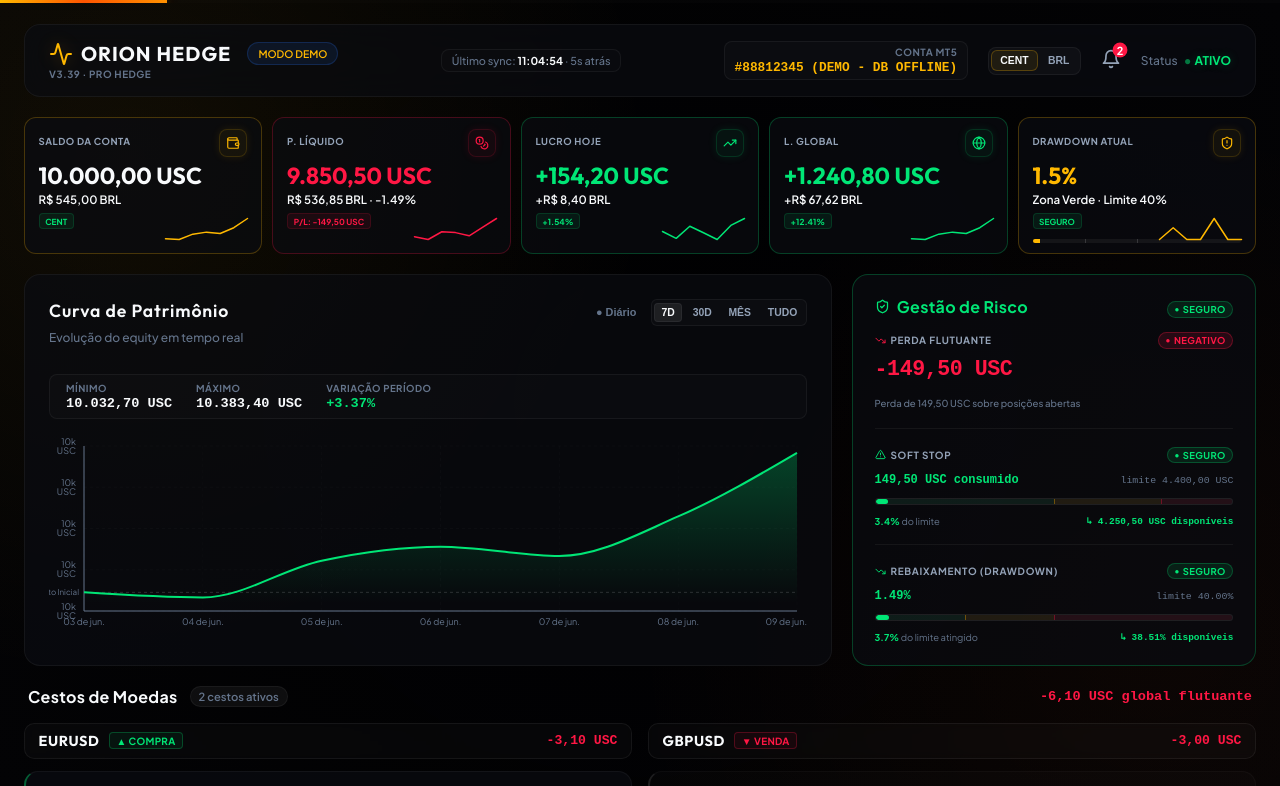
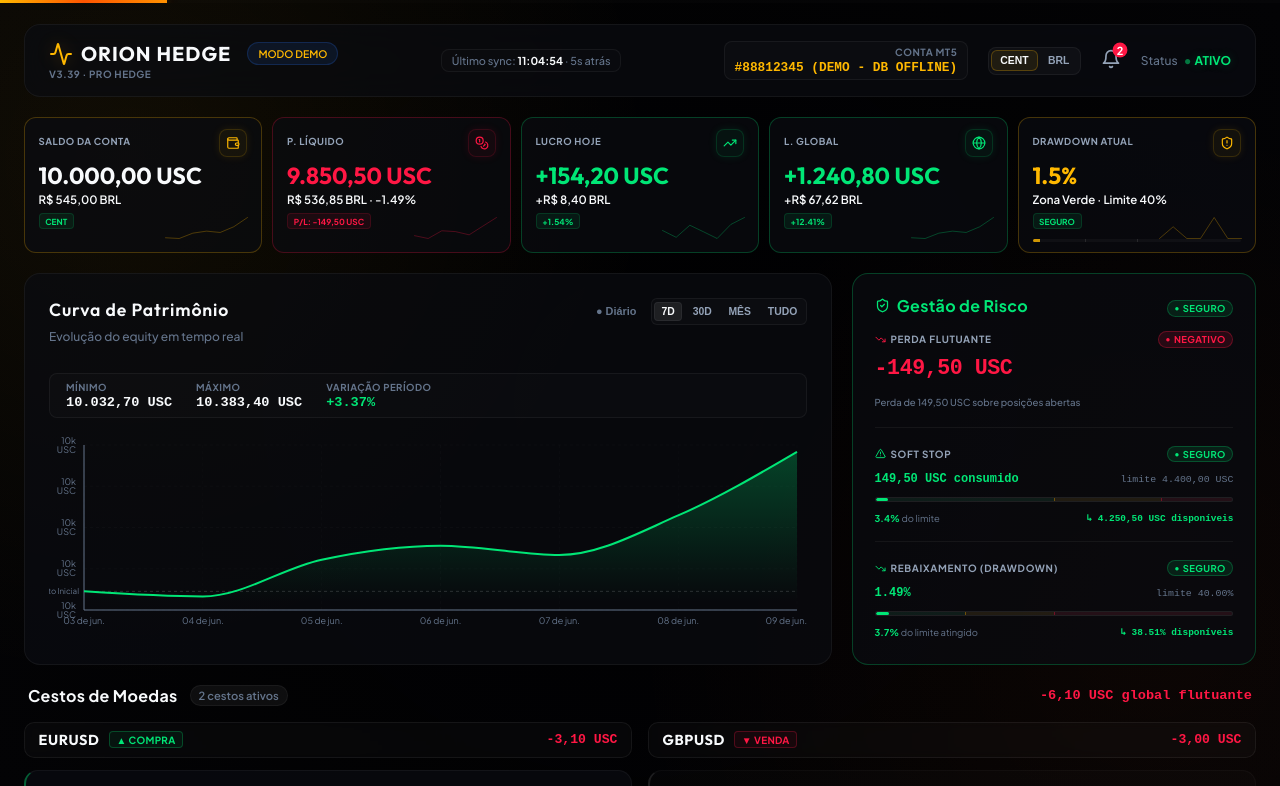
Before and after one commit to tonyrogeness-web/Oriontech, a Next.js app: page / in a window 1280 px wide. Shown: the top 786 px of the page. Built offline with nearby package versions, Linux system fonts and the light colour scheme; no server answers; the database is empty.

Commit message:
style: make sparklines and progress bars more discrete with hover state interactions

```diff
--- a/src/components/KpiCards.tsx
+++ b/src/components/KpiCards.tsx
@@ -52,7 +52,7 @@ function Sparkline({ data, color }: { data: number[]; color: string }) {
       <polyline
         fill="none"
         stroke={color}
-        strokeWidth="1.5"
+        strokeWidth="1.0"
         strokeLinecap="round"
         strokeLinejoin="round"
         points={points}
@@ -251,17 +251,18 @@ export default function KpiCards({
         </span>
 
         {/* Mini progress bar of drawdown with limit markers (25% and 50% relative zones) */}
-        <div style={{ marginTop: "0.4rem", width: "100%", height: "4px", background: "rgba(255, 255, 255, 0.05)", borderRadius: "2px", position: "relative", overflow: "hidden" }}>
+        <div style={{ marginTop: "0.4rem", width: "100%", height: "3px", background: "rgba(255, 255, 255, 0.03)", borderRadius: "2px", position: "relative", overflow: "hidden" }}>
           <div
             style={{
               height: "100%",
               width: `${Math.min(100, (maxDrawdown / 40) * 100)}%`,
               background: maxDrawdown >= 20 ? "var(--neon-red)" : maxDrawdown >= 10 ? "var(--neon-amber)" : "var(--neon-gold)",
+              opacity: 0.8,
               transition: "width 0.5s ease"
             }}
           />
-          <div style={{ position: "absolute", left: "25%", top: 0, bottom: 0, width: "1px", background: "rgba(255, 255, 255, 0.15)" }} />
-          <div style={{ position: "absolute", left: "50%", top: 0, bottom: 0, width: "1px", background: "rgba(255, 255, 255, 0.15)" }} />
+          <div style={{ position: "absolute", left: "25%", top: 0, bottom: 0, width: "1px", background: "rgba(255, 255, 255, 0.1)" }} />
+          <div style={{ position: "absolute", left: "50%", top: 0, bottom: 0, width: "1px", background: "rgba(255, 255, 255, 0.1)" }} />
         </div>
 
         <Sparkline data={drawdownTrendHistory} color={maxDrawdown >= 20 ? "var(--neon-red)" : maxDrawdown >= 10 ? "var(--neon-amber)" : "var(--neon-gold)"} />
--- a/src/components/RiskManagement.tsx
+++ b/src/components/RiskManagement.tsx
@@ -39,10 +39,10 @@ function RiskSparkline({ data, color }: { data: number[]; color: string }) {
   return (
     <svg
       width={W} height={H}
-      style={{ position: "absolute", right: 10, bottom: 8, opacity: 0.55, pointerEvents: "none" }}
+      className={styles.riskSparkline}
     >
       <polyline
-        fill="none" stroke={color} strokeWidth="1.5"
+        fill="none" stroke={color} strokeWidth="1.0"
         strokeLinecap="round" strokeLinejoin="round" points={points}
         style={{ strokeDasharray: 250, strokeDashoffset: 250, animation: "drawSparkline 1.8s ease-out forwards" }}
       />
--- a/src/components/components.module.css
+++ b/src/components/components.module.css
@@ -936,6 +936,25 @@
   bottom: 12px;
   overflow: visible;
   pointer-events: none;
+  opacity: 0.28;
+  transition: opacity var(--transition-smooth);
+}
+
+.kpiCardMockup:hover .sparkline {
+  opacity: 0.65;
+}
+
+.riskSparkline {
+  position: absolute;
+  right: 10px;
+  bottom: 8px;
+  pointer-events: none;
+  opacity: 0.28;
+  transition: opacity var(--transition-smooth);
+}
+
+.riskManagementCard:hover .riskSparkline {
+  opacity: 0.65;
 }
 
 .sparkline polyline {
@@ -1138,7 +1157,7 @@
 .riskBarTrack {
   position: relative;
   width: 100%;
-  height: 7px;
+  height: 5px;
   border-radius: 4px;
   background: rgba(255, 255, 255, 0.03);
   border: 1px solid rgba(255, 255, 255, 0.06);
```
